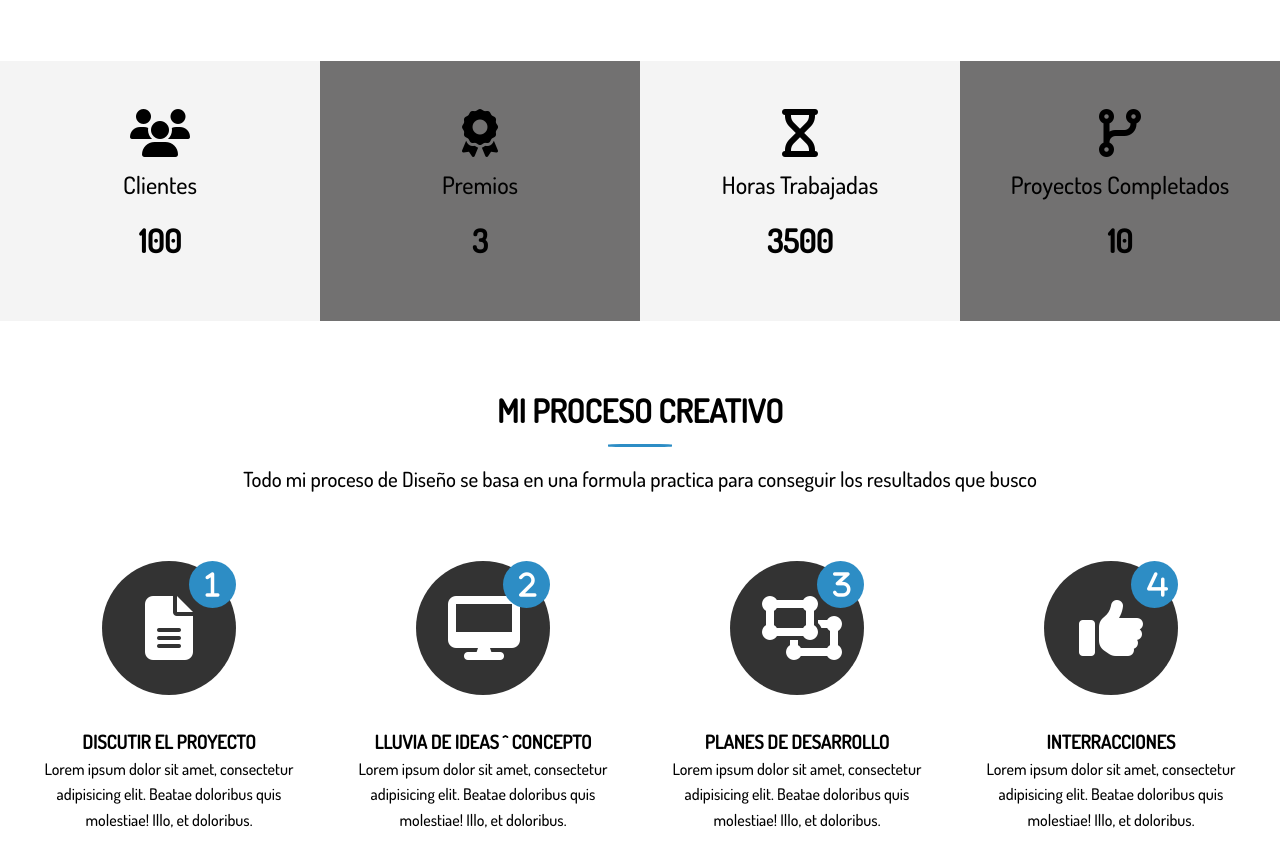
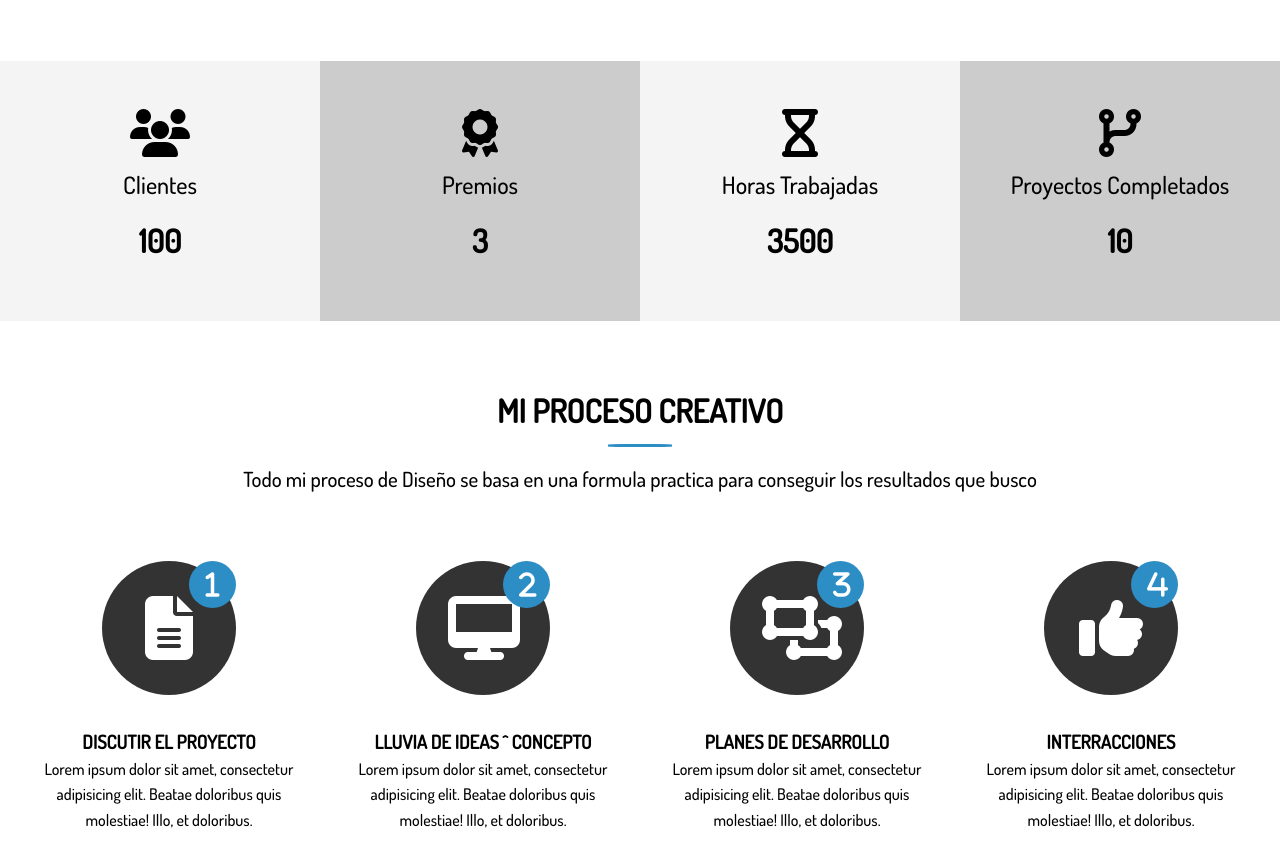
Before and after one commit to SamuelPp21/SamPerez, a plain HTML site: page index.html in a window 1280 px wide. Shown: the part 1165-2023 px from the top of the page. Drawn offline with Linux system fonts and the light colour scheme.

Commit message:
Error colores

```diff
--- a/scss/_config.scss
+++ b/scss/_config.scss
@@ -2,7 +2,7 @@
 $w-web: 1280px;
 $m-c: #2d8dc5;
 $l-c: #f4f4f4;
-$me-c: rgb(114, 113, 113);
+$me-c: #ccc;
 $d-c: #333;
 $bg-i: url('/img/showcase.jpg');
 $c-c: #ffbc00;
```
Also changed, not shown: css/main.css, 1 other file.
